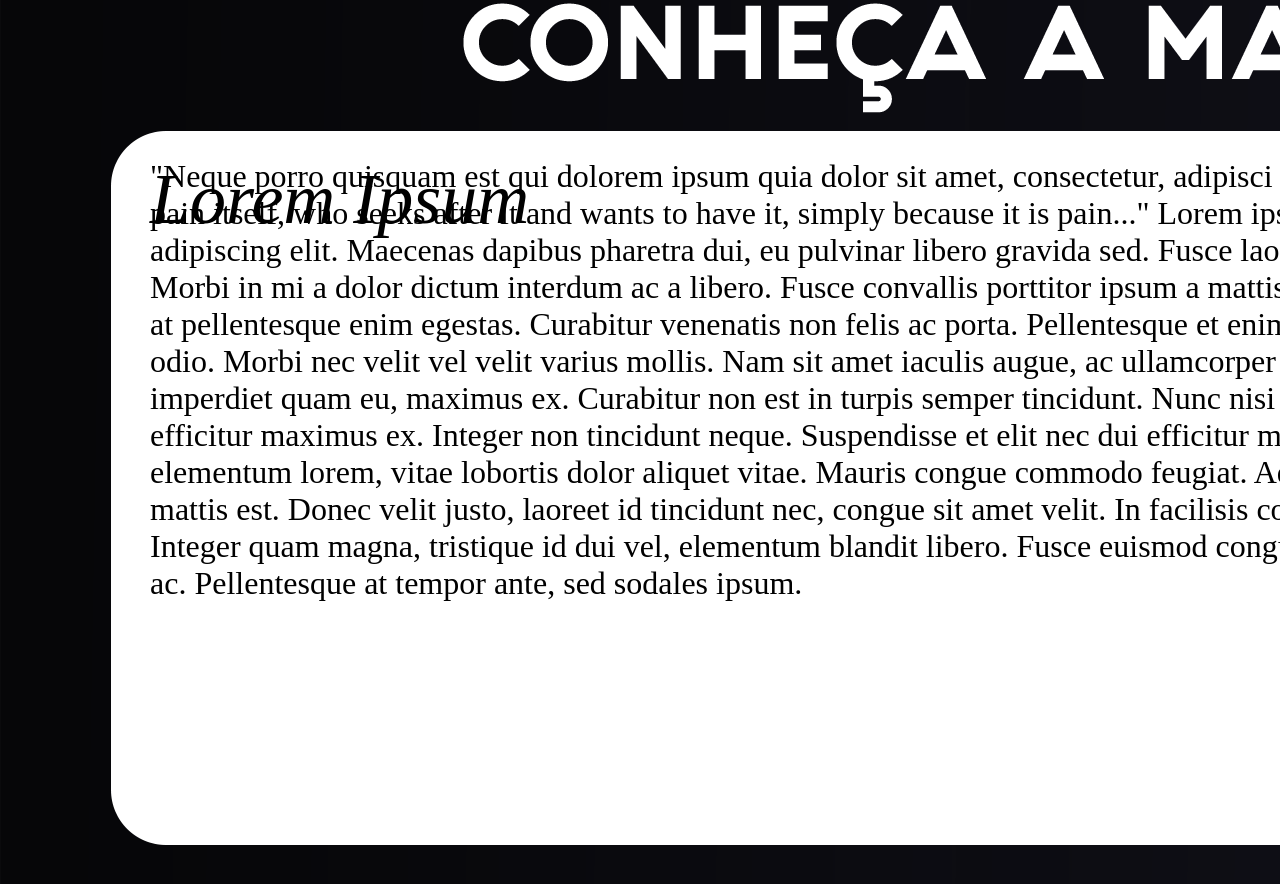
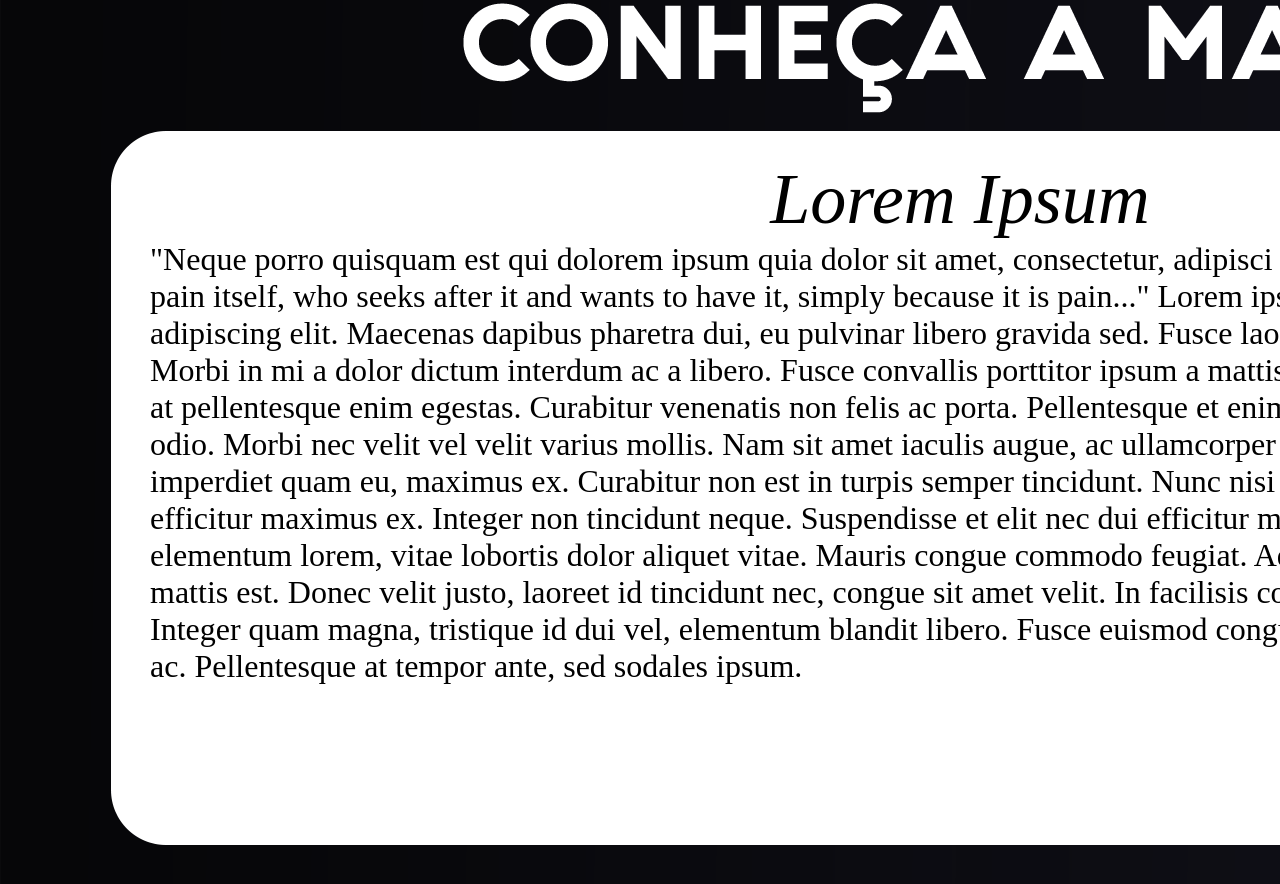
Before and after one commit to MajinE-sports/site, a plain HTML site: page index.html in a window 1280 px wide. Shown: the part 1242-2126 px from the top of the page. Drawn offline with Linux system fonts and the light colour scheme.

Commit message:
Update styles.css

```diff
--- a/styles.css
+++ b/styles.css
@@ -379,10 +379,8 @@
 {
 	 font-size: 72px;
 	 font-style: italic;
-	 position: absolute;
 }
 #content
 {
 	 font-size: 32px;
-	 position: absolute;
 }
```
